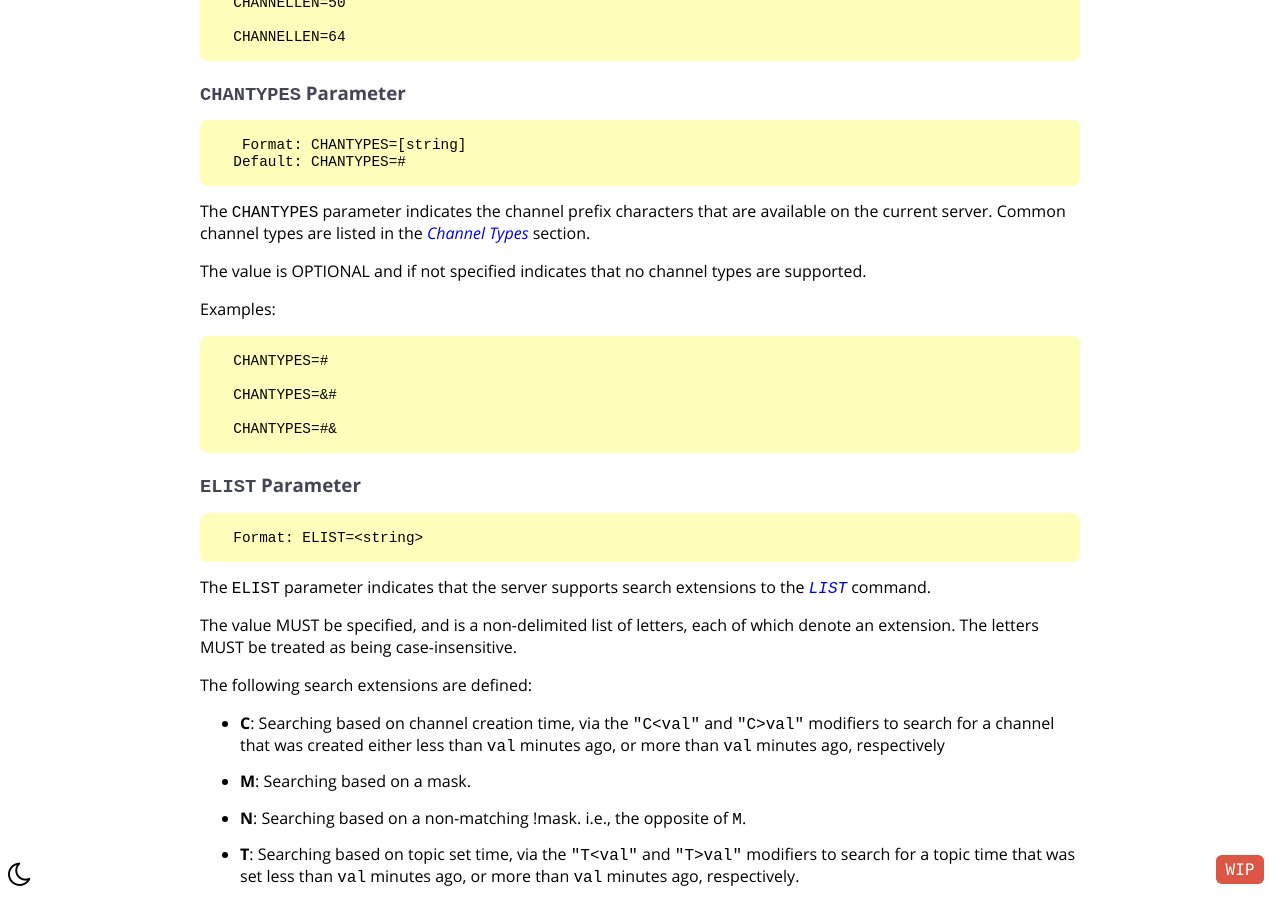
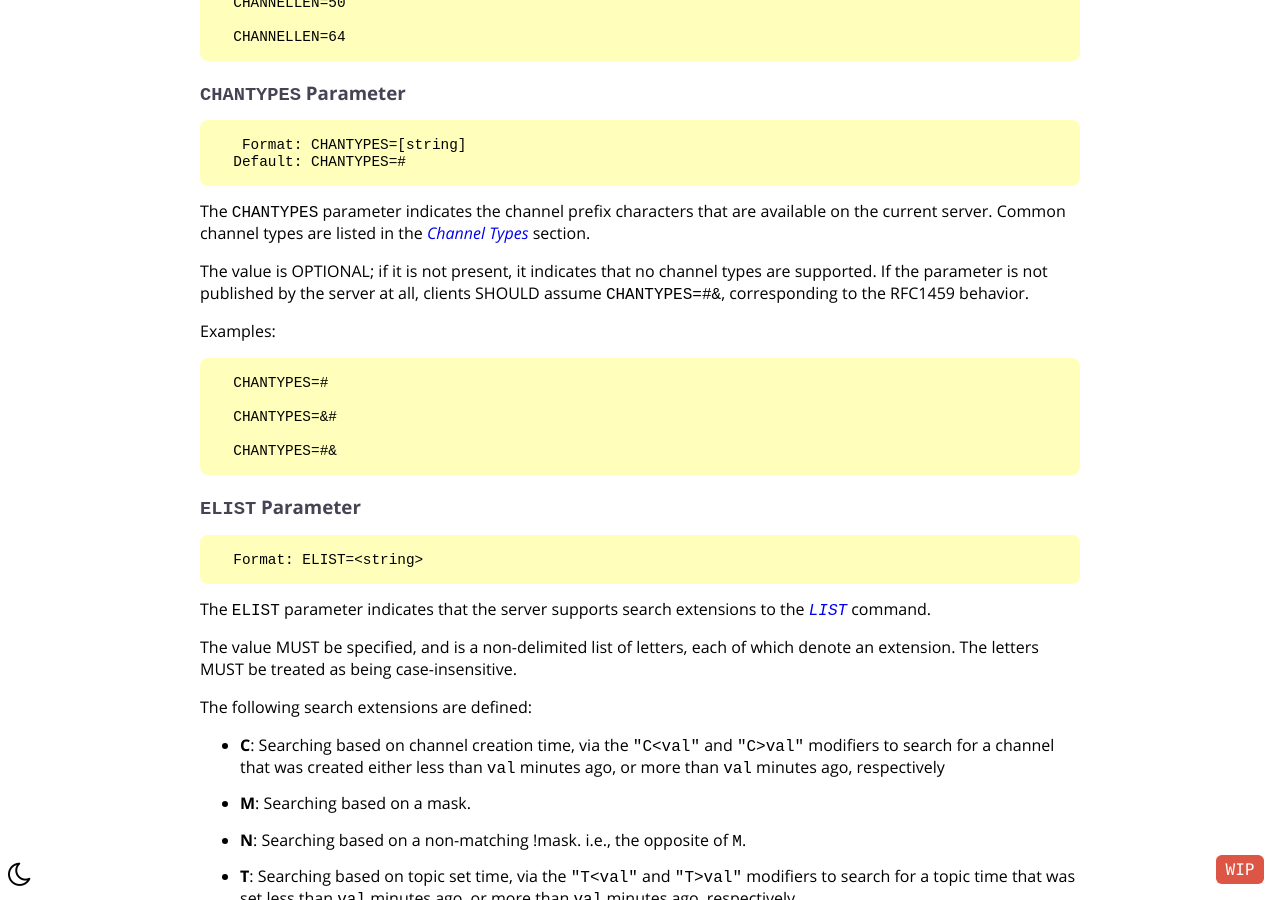
Before and after one commit to ircdocs/modern-irc, a Jekyll site: the page built from index.md, in a window 1280 px wide and 900 px high, scrolled down 92163 px. Built offline with Jekyll 4.4.1, drawn with Linux system fonts in a browser that asks for light colours; the table of contents is made by our own code.

Commit message:
Change recommended handling of missing CHANTYPES (#230)
* Change recommended handling of missing CHANTYPES

Formerly we recommended treating missing CHANTYPES as an empty string,
i.e. no channel types. This switches to the recommendation in
https://datatracker.ietf.org/doc/draft-brocklesby-irc-isupport/
to assume the RFC1459 default of `#&`.

* distinguish between missing value and missing token

Feedback from #ircdocs: `CHANTYPES` or `CHANTYPES=` should be respected as
explicitly indicating that no channel types are supported (contra the
Brocklesby draft), but if the parameter is missing entirely, we should treat
it as `CHANTYPES=#&`

```diff
--- a/_includes/modern-appendix.md
+++ b/_includes/modern-appendix.md
@@ -1292,7 +1292,7 @@ Examples:
 
 The `CHANTYPES` parameter indicates the channel prefix characters that are available on the current server. Common channel types are listed in the [Channel Types](#channel-types) section.
 
-The value is OPTIONAL and if not specified indicates that no channel types are supported.
+The value is OPTIONAL; if it is not present, it indicates that no channel types are supported. If the parameter is not published by the server at all, clients SHOULD assume `CHANTYPES=#&`, corresponding to the RFC1459 behavior.
 
 Examples:
 
```
